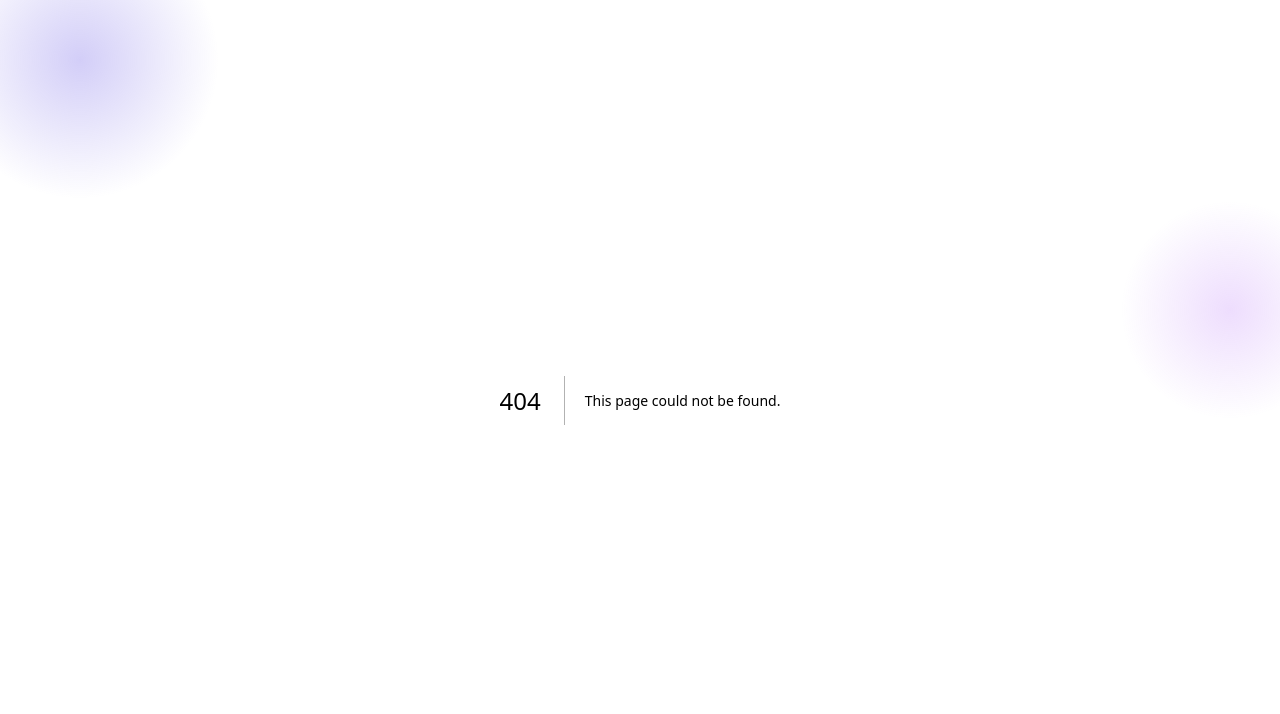
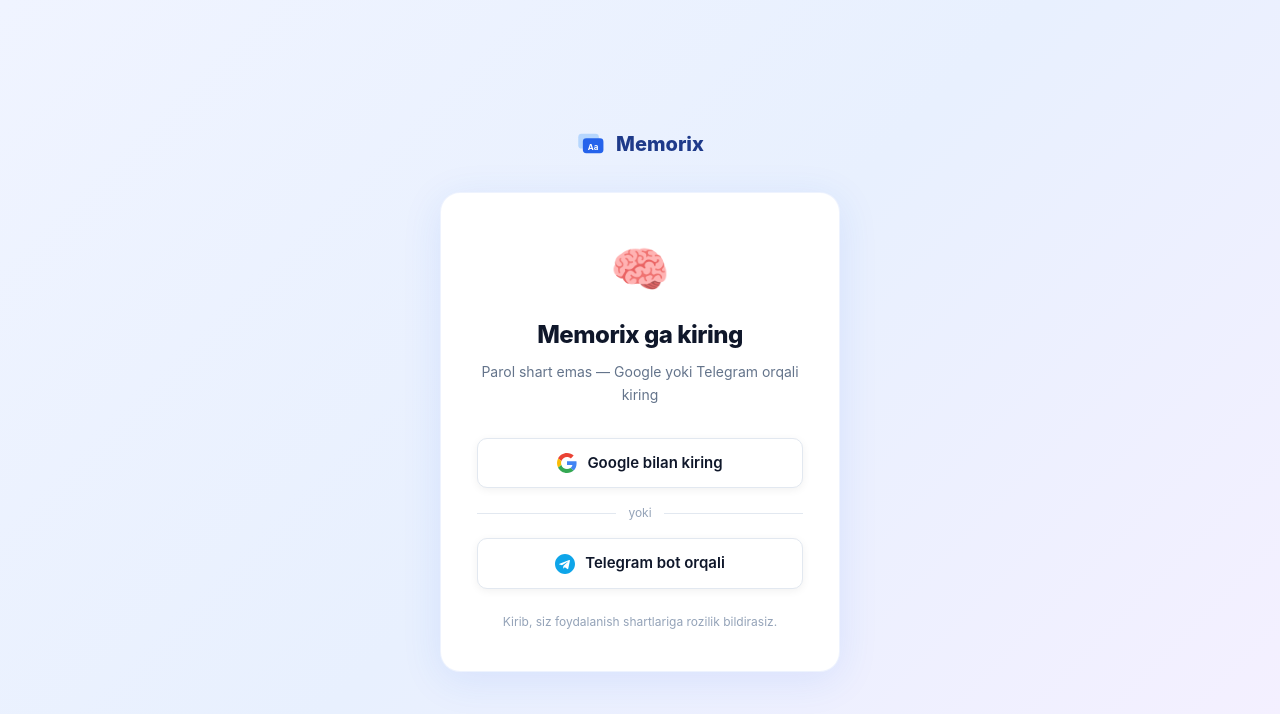
Before and after one commit to ibrohim-meliqulov/memorix-front, a Next.js app: page /auth in a window 1280 px wide. Before the commit this address had no page. Shown: the top 714 px of the page. Built offline with nearby package versions, Linux system fonts and the light colour scheme.

Commit message:
fix:auth fixing

```diff
--- /dev/null
+++ b/app/auth/page.tsx
@@ -0,0 +1,153 @@
+'use client'
+
+import { Suspense, useEffect, useState } from 'react'
+import { useRouter, useSearchParams } from 'next/navigation'
+
+const BACKEND = 'https://memorix-r9gk.onrender.com'
+const BOT_URL = 'https://t.me/memorix_uz_bot'
+
+function CardLogo({ size = 28 }: { size?: number }) {
+    return (
+        <svg width={size} height={size} viewBox="0 0 28 28" fill="none">
+            <rect x="2" y="5" width="18" height="13" rx="3" fill="#93c5fd" opacity="0.6" />
+            <rect x="6" y="9" width="18" height="13" rx="3" fill="#2563eb" />
+            <text x="15" y="19" fontSize="7" fontWeight="bold" fill="white" textAnchor="middle">Aa</text>
+        </svg>
+    )
+}
+
+function AuthContent() {
+    const router = useRouter()
+    const searchParams = useSearchParams()
+    const [loading, setLoading] = useState(false)
+    const [botStep, setBotStep] = useState(false)
+
+    useEffect(() => {
+        const token = searchParams.get('token')
+        const error = searchParams.get('error')
+        if (token) {
+            localStorage.setItem('memorix_token', token)
+            router.push(`/`)
+        }
+        if (error) console.error('Auth xatolik:', error)
+    }, [searchParams, router])
+
+    function handleGoogle() {
+        setLoading(true)
+        window.location.href = `${BACKEND}/auth/google`
+    }
+
+    function handleBot() {
+        setBotStep(true)
+        window.open(BOT_URL, '_blank')
+    }
+
+    return (
+        <div style={{
+            minHeight: '100vh', background: 'linear-gradient(135deg, #f0f4ff, #e8f0fe, #f5f0ff)',
+            display: 'flex', flexDirection: 'column', alignItems: 'center', justifyContent: 'center',
+            padding: '20px', fontFamily: 'Inter, system-ui, sans-serif',
+        }}>
+            <a href="/" style={{ display: 'flex', alignItems: 'center', gap: 8, textDecoration: 'none', marginBottom: 32 }}>
+                <CardLogo size={32} />
+                <span style={{ fontSize: 20, fontWeight: 800, color: '#1e3a8a' }}>Memorix</span>
+            </a>
+
+            <div style={{
+                background: 'white', borderRadius: 20, padding: '40px 36px',
+                maxWidth: 400, width: '100%',
+                boxShadow: '0 8px 40px rgba(37,99,235,0.1)',
+                border: '1px solid rgba(37,99,235,0.08)',
+            }}>
+                <div style={{ textAlign: 'center', marginBottom: 32 }}>
+                    <div style={{ fontSize: 48, marginBottom: 12 }}>🧠</div>
+                    <h1 style={{ fontSize: 24, fontWeight: 800, color: '#0f172a', marginBottom: 8, letterSpacing: '-0.02em' }}>
+                        Memorix ga kiring
+                    </h1>
+                    <p style={{ fontSize: 14, color: '#64748b', lineHeight: 1.6 }}>
+                        Parol shart emas — Google yoki Telegram orqali kiring
+                    </p>
+                </div>
+
+                {!botStep ? (
+                    <div style={{ display: 'flex', flexDirection: 'column', gap: 12 }}>
+                        <button onClick={handleGoogle} disabled={loading} style={{
+                            width: '100%', padding: '13px 20px', borderRadius: 10,
+                            border: '1.5px solid #e2e8f0', background: loading ? '#f8faff' : 'white',
+                            cursor: loading ? 'not-allowed' : 'pointer',
+                            fontSize: 15, fontWeight: 600, color: '#0f172a',
+                            display: 'flex', alignItems: 'center', justifyContent: 'center', gap: 10,
+                            fontFamily: 'inherit', boxShadow: '0 2px 8px rgba(0,0,0,0.06)',
+                        }}>
+                            {loading ? (
+                                <div style={{ width: 20, height: 20, border: '2px solid #e2e8f0', borderTopColor: '#2563eb', borderRadius: '50%', animation: 'spin 0.7s linear infinite' }} />
+                            ) : (
+                                <svg width="20" height="20" viewBox="0 0 48 48">
+                                    <path fill="#EA4335" d="M24 9.5c3.54 0 6.71 1.22 9.21 3.6l6.85-6.85C35.9 2.38 30.47 0 24 0 14.62 0 6.51 5.38 2.56 13.22l7.98 6.19C12.43 13.72 17.74 9.5 24 9.5z" />
+                                    <path fill="#4285F4" d="M46.98 24.55c0-1.57-.15-3.09-.38-4.55H24v9.02h12.94c-.58 2.96-2.26 5.48-4.78 7.18l7.73 6c4.51-4.18 7.09-10.36 7.09-17.65z" />
+                                    <path fill="#FBBC05" d="M10.53 28.59c-.48-1.45-.76-2.99-.76-4.59s.27-3.14.76-4.59l-7.98-6.19C.92 16.46 0 20.12 0 24c0 3.88.92 7.54 2.56 10.78l7.97-6.19z" />
+                                    <path fill="#34A853" d="M24 48c6.48 0 11.93-2.13 15.89-5.81l-7.73-6c-2.18 1.48-4.97 2.31-8.16 2.31-6.26 0-11.57-4.22-13.47-9.91l-7.98 6.19C6.51 42.62 14.62 48 24 48z" />
+                                </svg>
+                            )}
+                            {loading ? 'Yuklanmoqda...' : 'Google bilan kiring'}
+                        </button>
+
+                        <div style={{ display: 'flex', alignItems: 'center', gap: 12, margin: '4px 0' }}>
+                            <div style={{ flex: 1, height: 1, background: '#e2e8f0' }} />
+                            <span style={{ fontSize: 12, color: '#94a3b8' }}>yoki</span>
+                            <div style={{ flex: 1, height: 1, background: '#e2e8f0' }} />
+                        </div>
+
+                        <button onClick={handleBot} style={{
+                            width: '100%', padding: '13px 20px', borderRadius: 10,
+                            border: '1.5px solid #e2e8f0', background: 'white',
+                            cursor: 'pointer', fontSize: 15, fontWeight: 600, color: '#0f172a',
+                            display: 'flex', alignItems: 'center', justifyContent: 'center', gap: 10,
+                            fontFamily: 'inherit', boxShadow: '0 2px 8px rgba(0,0,0,0.06)',
+                        }}>
+                            <svg width="20" height="20" viewBox="0 0 24 24" fill="#0ea5e9">
+                                <path d="M12 0C5.373 0 0 5.373 0 12s5.373 12 12 12 12-5.373 12-12S18.627 0 12 0zm5.894 8.221l-1.97 9.28c-.145.658-.537.818-1.084.508l-3-2.21-1.447 1.394c-.16.16-.295.295-.605.295l.213-3.053 5.56-5.023c.242-.213-.054-.333-.373-.12l-6.871 4.326-2.962-.924c-.643-.204-.657-.643.136-.953l11.57-4.461c.537-.194 1.006.131.833.941z" />
+                            </svg>
+                            Telegram bot orqali
+                        </button>
+                    </div>
+                ) : (
+                    <div style={{ textAlign: 'center' }}>
+                        <div style={{ fontSize: 56, marginBottom: 16 }}>📱</div>
+                        <h2 style={{ fontSize: 18, fontWeight: 700, marginBottom: 8, color: '#0f172a' }}>Telegram ochildi!</h2>
+                        <p style={{ fontSize: 14, color: '#64748b', lineHeight: 1.7, marginBottom: 20 }}>
+                            Telegram'da <strong>START</strong> tugmasini bosing.
+                        </p>
+                        <a href={BOT_URL} target="_blank" rel="noopener noreferrer" style={{
+                            display: 'block', padding: '12px', borderRadius: 10,
+                            background: 'linear-gradient(135deg, #2563eb, #1d4ed8)',
+                            color: 'white', textDecoration: 'none', fontWeight: 700, fontSize: 14, marginBottom: 12,
+                        }}>📱 Botni ochish →</a>
+                        <button onClick={() => setBotStep(false)} style={{
+                            background: 'none', border: 'none', color: '#94a3b8', fontSize: 13, cursor: 'pointer', fontFamily: 'inherit',
+                        }}>← Orqaga</button>
+                    </div>
+                )}
+
+                <p style={{ textAlign: 'center', fontSize: 12, color: '#94a3b8', marginTop: 24, lineHeight: 1.5 }}>
+                    Kirib, siz foydalanish shartlariga rozilik bildirasiz.
+                </p>
+            </div>
+            <style>{`@keyframes spin { to { transform: rotate(360deg); } }`}</style>
+        </div>
+    )
+}
+
+// ← Asosiy export — Suspense bilan wrap qilingan
+export default function AuthPage() {
+    return (
+        <Suspense fallback={
+            <div style={{ minHeight: '100vh', display: 'flex', alignItems: 'center', justifyContent: 'center', background: '#f0f4ff' }}>
+                <div style={{ width: 32, height: 32, border: '3px solid #e2e8f0', borderTopColor: '#2563eb', borderRadius: '50%', animation: 'spin 0.7s linear infinite' }} />
+                <style>{`@keyframes spin { to { transform: rotate(360deg); } }`}</style>
+            </div>
+        }>
+            <AuthContent />
+        </Suspense>
+    )
+}
```
